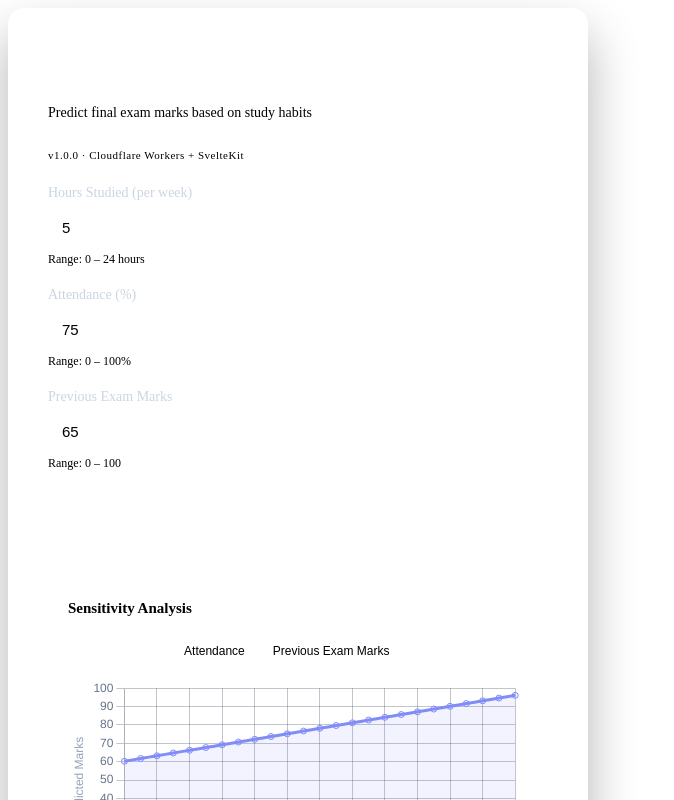
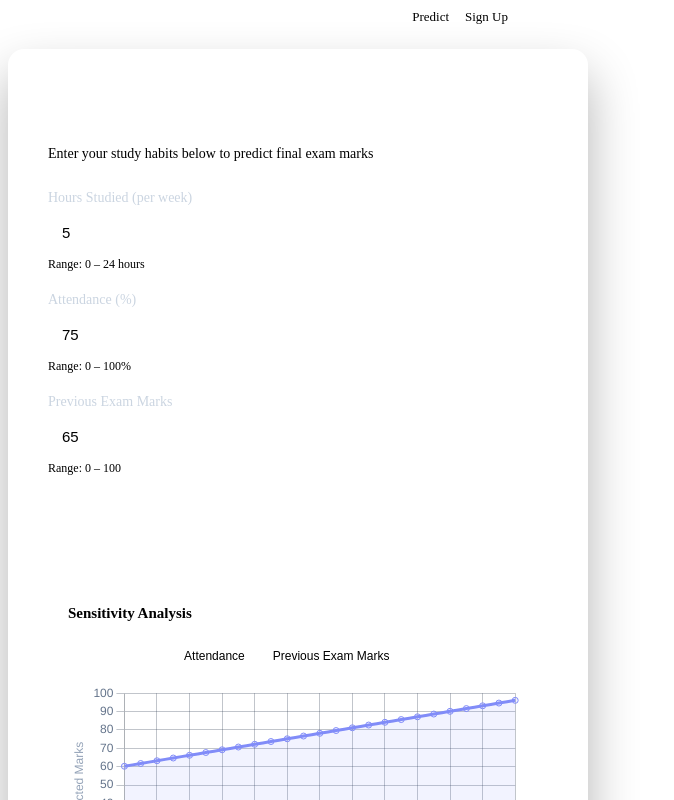
Before and after one commit to Salmankabir12/AI-Student-Predictor, a SvelteKit app in the folder frontend/: page / in a window 1280 px wide. Shown: the top 800 px of the page, without its empty margins (0-674 px from the left). Built offline with nearby package versions, Linux system fonts and the light colour scheme.

Commit message:
Add nav bar with signup link and update README with live URLs

```diff
--- a/frontend/src/routes/+page.svelte
+++ b/frontend/src/routes/+page.svelte
@@ -43,10 +43,17 @@
   }
 </script>
 
+<nav>
+  <a href="/" class="nav-logo">AI Student Predictor</a>
+  <div class="nav-links">
+    <a href="/">Predict</a>
+    <a href="/signup">Sign Up</a>
+  </div>
+</nav>
+
 <div class="card">
-  <h1>AI Student Predictor</h1>
-  <p class="subtitle">Predict final exam marks based on study habits</p>
-  <p class="deployment-badge">v1.0.0 · Cloudflare Workers + SvelteKit</p>
+  <h1>Predict Your Performance</h1>
+  <p class="subtitle">Enter your study habits below to predict final exam marks</p>
 
   <form onsubmit={handleSubmit}>
     <div class="form-group">
@@ -93,6 +100,31 @@
 </div>
 
 <style>
+  nav {
+    display: flex;
+    justify-content: space-between;
+    align-items: center;
+    max-width: 500px;
+    width: 100%;
+    margin-bottom: 24px;
+  }
+  .nav-logo {
+    font-weight: 700;
+    font-size: 15px;
+    background: var(--gradient-text);
+    -webkit-background-clip: text;
+    -webkit-text-fill-color: transparent;
+    background-clip: text;
+    text-decoration: none;
+  }
+  .nav-links { display: flex; gap: 16px; }
+  .nav-links a {
+    color: var(--text-secondary);
+    text-decoration: none;
+    font-size: 13px;
+    transition: color 0.15s;
+  }
+  .nav-links a:hover { color: var(--accent-start); }
   .card {
     background: var(--bg-card);
     border: 1px solid var(--border);
--- a/frontend/src/routes/signup/+page.svelte
+++ b/frontend/src/routes/signup/+page.svelte
@@ -12,6 +12,14 @@
 </script>
 
 <div class="page">
+  <nav>
+    <a href="/" class="nav-logo">AI Student Predictor</a>
+    <div class="nav-links">
+      <a href="/">Predict</a>
+      <a href="/signup" class="active">Sign Up</a>
+    </div>
+  </nav>
+
   <div class="card">
     <div class="avatar">
       <svg width="36" height="36" viewBox="0 0 24 24" fill="none" stroke="white" stroke-width="1.5" stroke-linecap="round" stroke-linejoin="round">
@@ -99,6 +107,31 @@
 </div>
 
 <style>
+  nav {
+    display: flex;
+    justify-content: space-between;
+    align-items: center;
+    max-width: 420px;
+    width: 100%;
+    margin-bottom: 16px;
+  }
+  .nav-logo {
+    font-weight: 700;
+    font-size: 15px;
+    background: linear-gradient(135deg, #a78bfa, #f472b6);
+    -webkit-background-clip: text;
+    -webkit-text-fill-color: transparent;
+    background-clip: text;
+    text-decoration: none;
+  }
+  .nav-links { display: flex; gap: 16px; }
+  .nav-links a {
+    color: #94a3b8;
+    text-decoration: none;
+    font-size: 13px;
+    transition: color 0.15s;
+  }
+  .nav-links a:hover, .nav-links a.active { color: #a78bfa; }
   .page {
     min-height: 100vh;
     display: flex;
```
Also changed, not shown: 1 other file (tests, documents, lock files or other folders).
